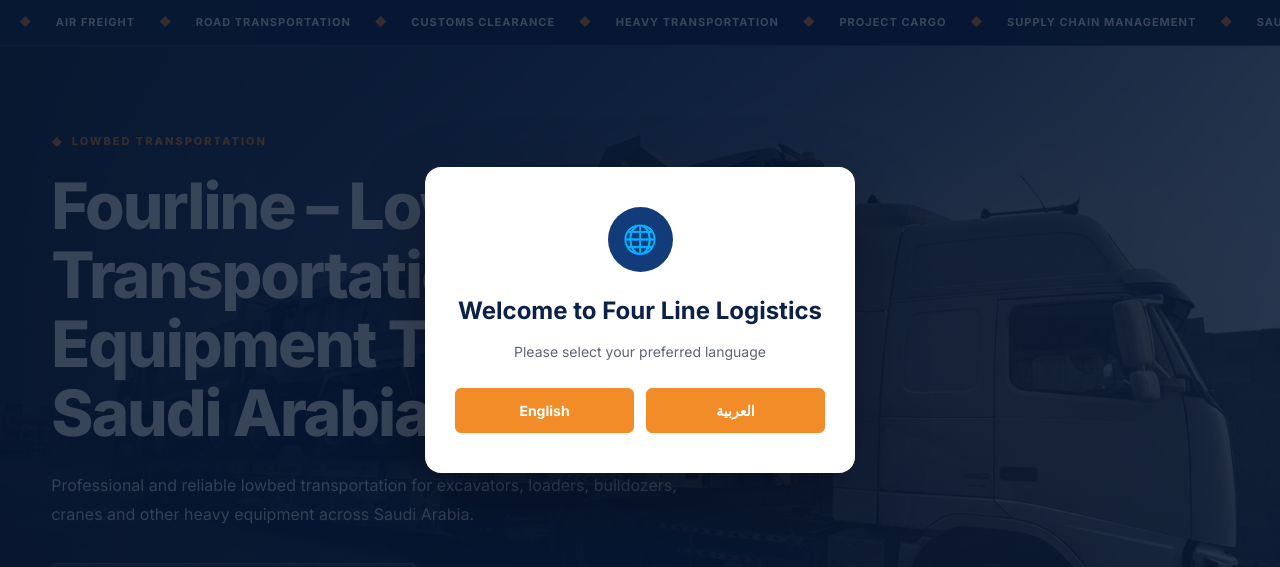
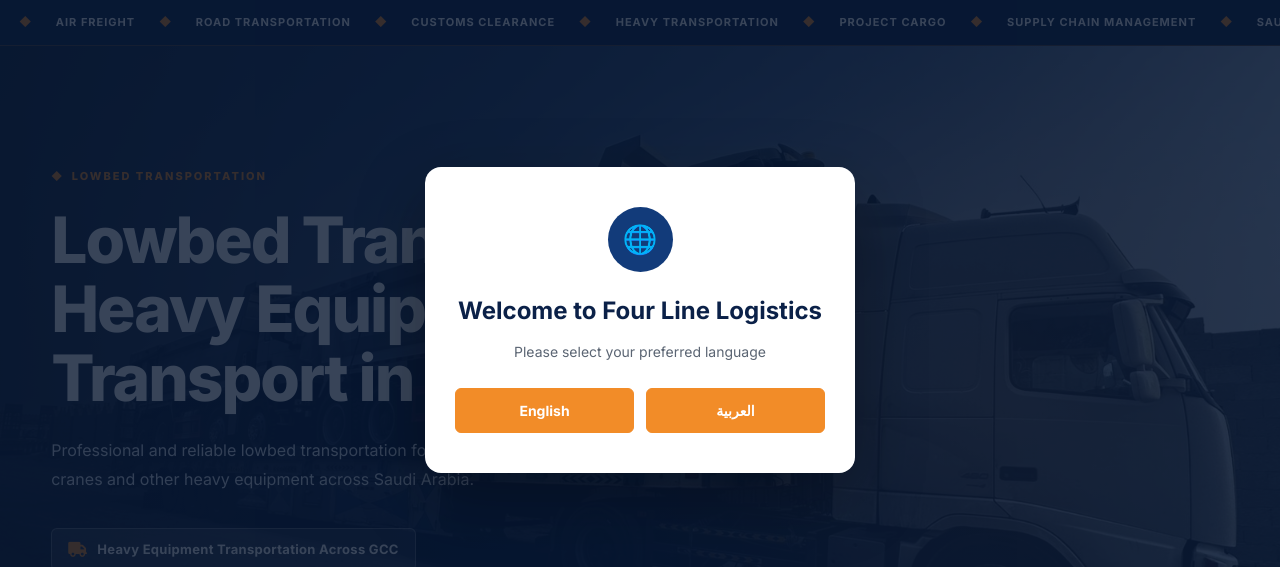
Before and after one commit to Thrisha1235/fourline-logistics, a plain HTML site: page index.html in a window 1280 px wide. Shown: the part 80-647 px from the top of the page. Drawn offline with Linux system fonts and the light colour scheme.

Commit message:
Update hero heading

```diff
--- a/index.html
+++ b/index.html
@@ -263,10 +263,10 @@
 
 
 <!-- HEADING -->
-<h1 data-en="Fourline – Lowbed Transportation & Heavy Equipment Transport in Saudi Arabia"
-    data-ar="فورلاين – نقل المعدات الثقيلة والنقل باستخدام اللوابد في المملكة العربية السعودية">
-
-    Fourline – Lowbed Transportation & Heavy Equipment
+<h1 data-en="Lowbed Transportation & Heavy Equipment Transport in Saudi Arabia"
+    data-ar="نقل المعدات الثقيلة والنقل باستخدام اللوابد في المملكة العربية السعودية">
+
+    Lowbed Transportation & Heavy Equipment
     <span>Transport in Saudi Arabia</span>
 
 </h1>
```
